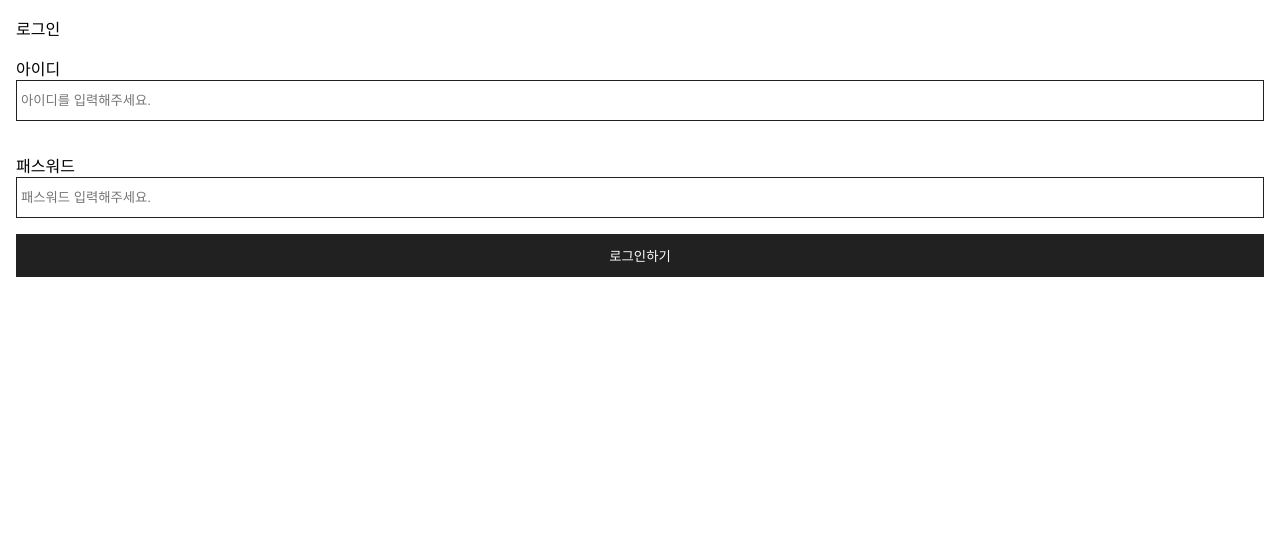
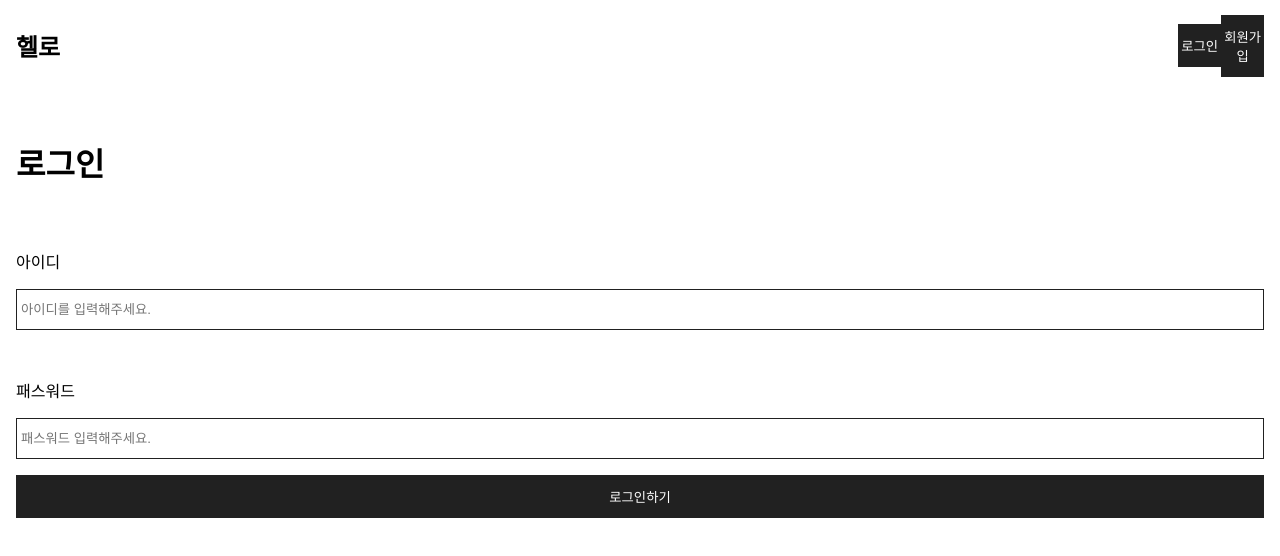
Before and after one commit to Hyung-Keun/Image_Community_TS-Firebase, a React (Create React App) app: page / in a window 1280 px wide. Shown: the top 556 px of the page. Built offline with nearby package versions, Linux system fonts and the light colour scheme.

Commit message:
Chore: elements 수정 및 헤더 추가.
Button.tsx-> React.Fragment 삭제.
Text.tsx-> P 컴포넌트 추가.
App.tsx-> Header 추가.

```diff
--- a/src/elements/Button.tsx
+++ b/src/elements/Button.tsx
@@ -20,11 +20,7 @@ const Button = ({
   text,
   onClick,
 }: IButton<HTMLButtonElement & HTMLInputElement>) => {
-  return (
-    <React.Fragment>
-      <ElButton onClick={onClick}>{text}</ElButton>
-    </React.Fragment>
-  );
+  return <ElButton onClick={onClick}>{text}</ElButton>;
 };
 
 export default Button;
--- a/src/elements/Text.tsx
+++ b/src/elements/Text.tsx
@@ -17,7 +17,7 @@ const P = styled.p<IText>`
 
 const Text = ({ bold, color, size, children }: IText) => {
   const styles = { bold, color, size };
-  return <React.Fragment {...styles}>{children}</React.Fragment>;
+  return <P {...styles}>{children}</P>;
 };
 
 export default Text;
--- a/src/shared/App.tsx
+++ b/src/shared/App.tsx
@@ -5,12 +5,15 @@ import Login from "@pages/Login";
 import PostList from "@pages/Login";
 import Signup from "@pages/Signup";
 
+import Header from "@components/Header";
+
 import { Grid } from "../elements/index";
 
 function App() {
   return (
     <React.Fragment>
       <Grid>
+        <Header />
         <BrowserRouter>
           <Routes>
             <Route path="/" element={<PostList />} />
```
